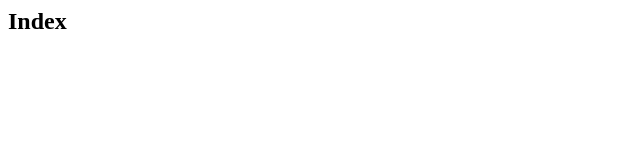
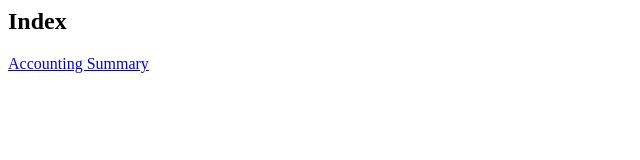
Before and after one commit to chanokc/Northwind, a plain HTML site: page Index.html in a window 1280 px wide. Shown: the whole page, without its empty margins (0-640 px from the left). Drawn offline with Linux system fonts and the light colour scheme.

```diff
--- a/Index.html
+++ b/Index.html
@@ -1,5 +1,6 @@
 <html>
 <body>
 <h2>Index</h2>
+<p><a href="#">Accounting Summary</a></p>
 </body>
 </html>
```
